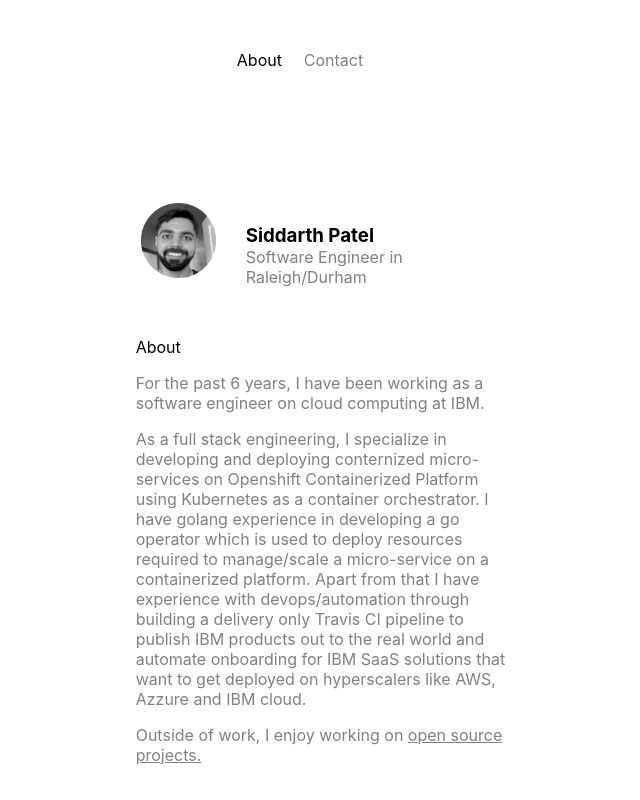
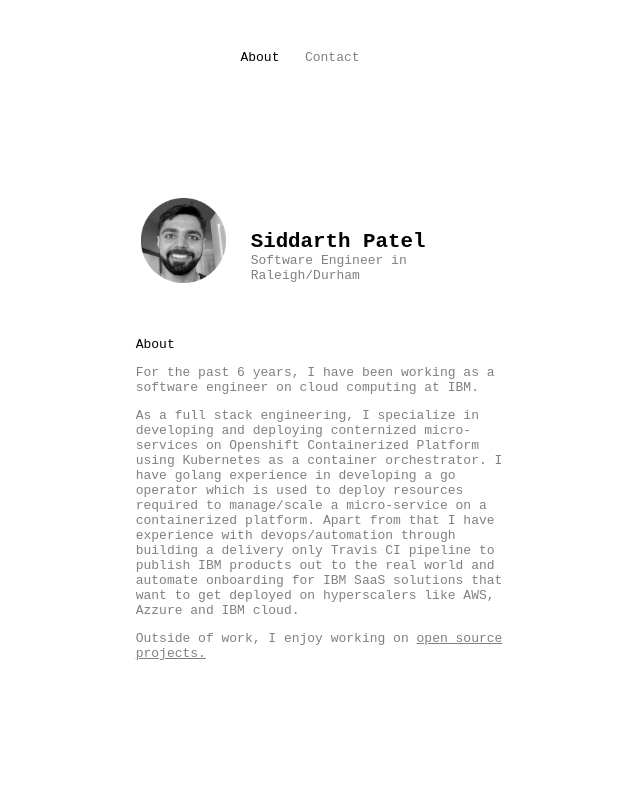
Before and after one commit to siddarthpatel/personal, a React app: page / in a window 1280 px wide. Shown: the whole page, without its empty margins (340-980 px from the left). Built offline with nearby package versions, Linux system fonts and the light colour scheme.

Commit message:
fix fonts and styling

```diff
--- a/styles/base/_base.scss
+++ b/styles/base/_base.scss
@@ -3,7 +3,9 @@
 // }
 
 body {
-  font-family: "Inter", "Times New Roman", Times, serif, sans-serif;
+  // font-family: "Inter", "Times New Roman", Times, serif, sans-serif;
+  // font-family: system-ui, -apple-system, BlinkMacSystemFont, 'Segoe UI', Roboto, Oxygen, Ubuntu, Cantarell, 'Open Sans', 'Helvetica Neue', sans-serif;
+  font-family: monospace;
   // font-size: 1.6rem;
   background: white;
 }
--- a/styles/components/_about.scss
+++ b/styles/components/_about.scss
@@ -7,18 +7,19 @@
         &-details {
             display: flex;
             .pic {
-                margin-right: 30px;
+                margin-right: 25px;
                 margin-left: 5px;
                 padding-top: 0.5rem;
                 img {
-                    width: 75px;
-                    height: 75px;
+                    width: 85px;
+                    height: 85px;
                 }
             }
             .occupation {
-                padding-top: 1.8rem;
+                padding-top: 2.5rem;
                 h3 {
                     margin: auto;
+                    font-size: 1.3rem;
                 }
                 p {
                     margin: auto;
--- a/styles/components/_contact.scss
+++ b/styles/components/_contact.scss
@@ -2,7 +2,7 @@
     margin-top: 145px;
     position: relative;
     left: 40%;
-    width: 30%;
+    width: 27%;
     .info {
         p {
             color: gray;
```
